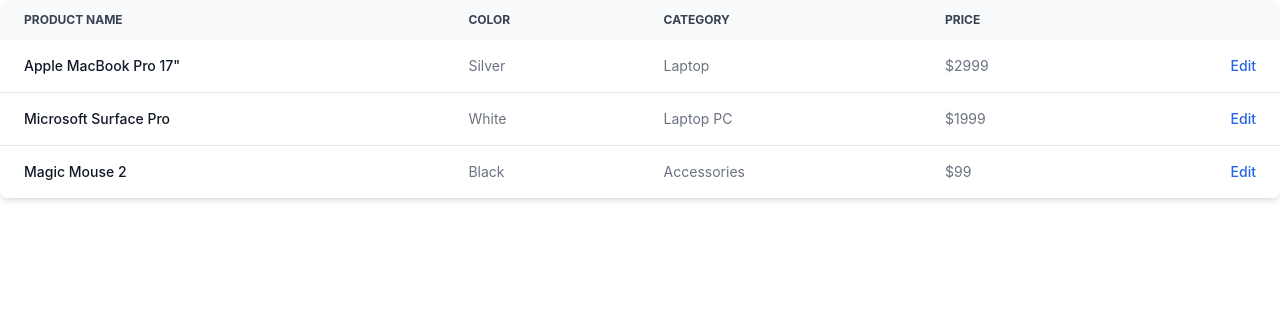
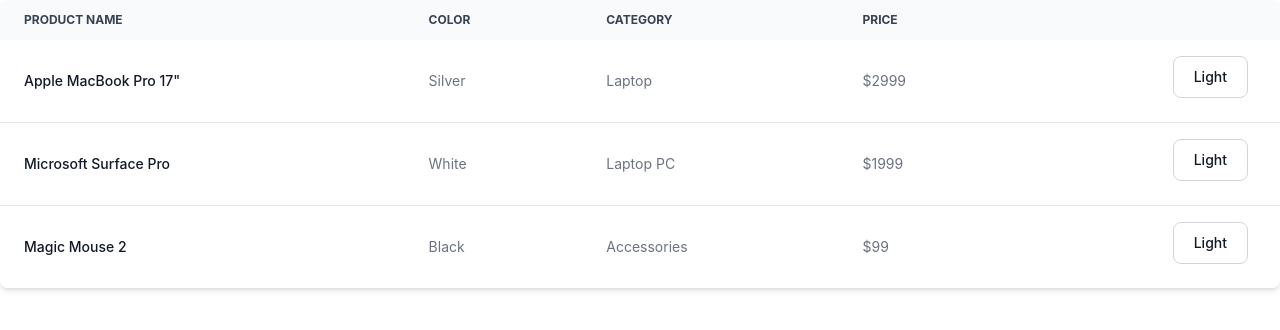
Before and after one commit to woogieReal/graphql-practice, a React (Create React App) app in the folder react-app/: page /employees in a window 1280 px wide. Shown: the top 330 px of the page. Built offline with nearby package versions, Linux system fonts and the light colour scheme.

Commit message:
chore: refactor

```diff
--- a/react-app/src/App.tsx
+++ b/react-app/src/App.tsx
@@ -3,7 +3,7 @@
 
 function App() {
   const navigate = useNavigate();
-  useEffect(() => navigate('/employees'), [])
+  useEffect(() => navigate('/employees'), [navigate])
 
   return <></>;
 }
--- a/react-app/src/pages/employee/components/employee-table.tsx
+++ b/react-app/src/pages/employee/components/employee-table.tsx
@@ -36,7 +36,7 @@
               $2999
             </td>
             <td className="px-6 py-4 text-right">
-              <a href="#" className="font-medium text-blue-600 dark:text-blue-500 hover:underline">Edit</a>
+              <button type="button" className="text-gray-900 bg-white border border-gray-300 focus:outline-none hover:bg-gray-100 focus:ring-4 focus:ring-gray-200 font-medium rounded-lg text-sm px-5 py-2.5 me-2 mb-2 dark:bg-gray-800 dark:text-white dark:border-gray-600 dark:hover:bg-gray-700 dark:hover:border-gray-600 dark:focus:ring-gray-700">Light</button>
             </td>
           </tr>
           <tr className="bg-white border-b dark:bg-gray-800 dark:border-gray-700 hover:bg-gray-50 dark:hover:bg-gray-600">
@@ -53,7 +53,7 @@
               $1999
             </td>
             <td className="px-6 py-4 text-right">
-              <a href="#" className="font-medium text-blue-600 dark:text-blue-500 hover:underline">Edit</a>
+              <button type="button" className="text-gray-900 bg-white border border-gray-300 focus:outline-none hover:bg-gray-100 focus:ring-4 focus:ring-gray-200 font-medium rounded-lg text-sm px-5 py-2.5 me-2 mb-2 dark:bg-gray-800 dark:text-white dark:border-gray-600 dark:hover:bg-gray-700 dark:hover:border-gray-600 dark:focus:ring-gray-700">Light</button>
             </td>
           </tr>
           <tr className="bg-white dark:bg-gray-800 hover:bg-gray-50 dark:hover:bg-gray-600">
@@ -70,7 +70,7 @@
               $99
             </td>
             <td className="px-6 py-4 text-right">
-              <a href="#" className="font-medium text-blue-600 dark:text-blue-500 hover:underline">Edit</a>
+              <button type="button" className="text-gray-900 bg-white border border-gray-300 focus:outline-none hover:bg-gray-100 focus:ring-4 focus:ring-gray-200 font-medium rounded-lg text-sm px-5 py-2.5 me-2 mb-2 dark:bg-gray-800 dark:text-white dark:border-gray-600 dark:hover:bg-gray-700 dark:hover:border-gray-600 dark:focus:ring-gray-700">Light</button>
             </td>
           </tr>
         </tbody>
```
